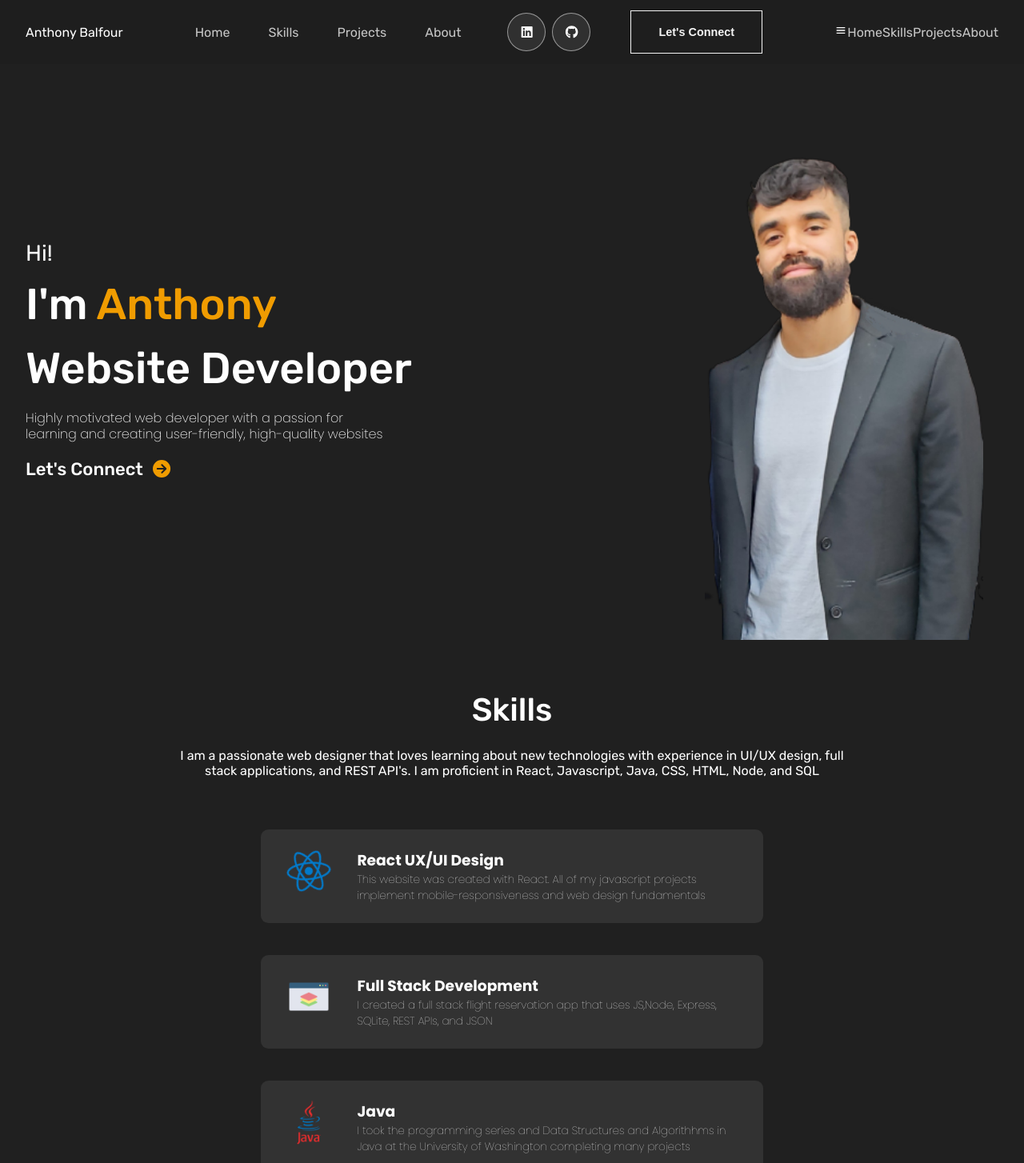
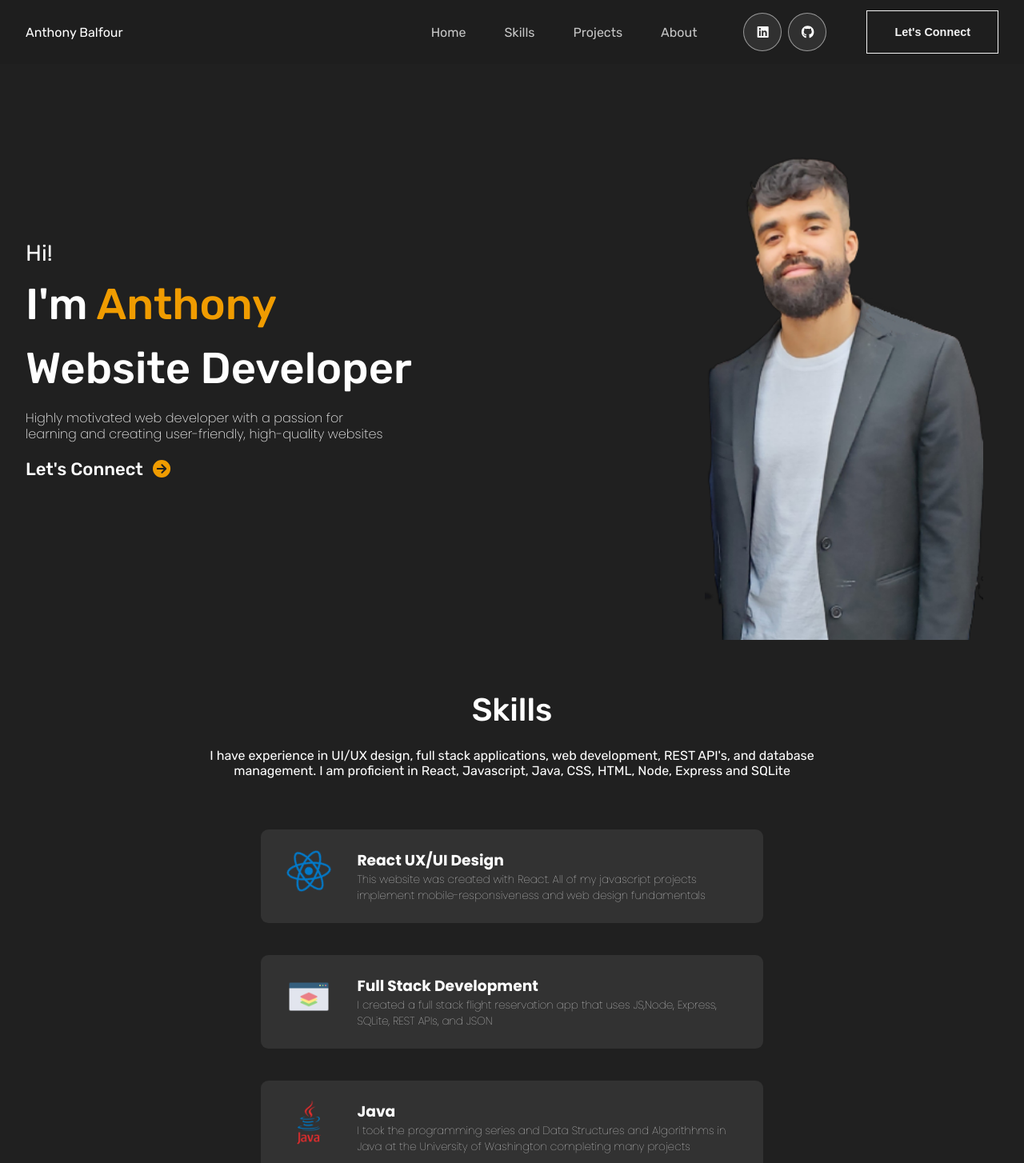
Before and after one commit to anthony-balfour/anthony-balfour.github.io, a React (Create React App) app: page / in a window 1280 px wide. Shown: the top 1454 px of the page at 80% size. Built offline with nearby package versions, Linux system fonts and the light colour scheme; a web font is replaced by a local one.

Commit message:
updating github email to properly show commits.

```diff
--- a/src/Sections/About/about.js
+++ b/src/Sections/About/about.js
@@ -14,9 +14,9 @@ const About = () => {
       <section id="about">
         <h2 className="about-title">Skills</h2>
         <p className="about-description">
-          I am a passionate web designer that loves learning about
-          new technologies with experience in UI/UX design, full stack applications, and REST API's.
-          I am proficient in React, Javascript, Java, CSS, HTML, Node, and SQL
+          I have experience in UI/UX design, full stack applications, web development, REST API's,
+          and database management.
+          I am proficient in React, Javascript, Java, CSS, HTML, Node, Express and SQLite
         </p>
 
         <section className="about-cards">
--- a/src/Sections/Navbar/navbar.css
+++ b/src/Sections/Navbar/navbar.css
@@ -139,4 +139,41 @@ It uses flexbox and a white coloring in conjuction with dark background */
 }
 
 .hamburger {
+  font-size: 2.5rem;
+  position: absolute;
+  top: 20px;
+  right: 20px;
 }
+
+.mobile-menu-open {
+  position: fixed;
+  inset: 0 0 0 70%;
+  background-color: rgba(50, 50, 50, 0.7);
+  backdrop-filter: blur(5px);
+  color: white;
+  transition: all 750ms;
+  z-index: 15;
+  transform: translateX(0%);
+}
+
+.mobile-menu-close {
+  transform: translateX(100%);
+}
+
+.mobile-menu {
+  display: flex;
+  flex-direction: column;
+  gap: 4rem;
+  font-size: 2rem;
+  opacity: 0.75;
+  padding: 2rem 2rem;
+  padding-top: 6rem;
+  position: relative;
+}
+
+.mobile-close-x {
+  position: absolute;
+  top: 20px;
+  right: 20px;
+  font-size: 2.5rem;
+}
--- a/src/Sections/Navbar/navbar.js
+++ b/src/Sections/Navbar/navbar.js
@@ -6,6 +6,7 @@
  */
 
 import React from 'react'
+import {useState} from 'react';
 import './navbar.css'
 
 // Font Awesome imports
@@ -15,11 +16,19 @@ import { faGithub } from '@fortawesome/free-brands-svg-icons';
 
 // Using React Icons package
 import  { BiMenu } from "react-icons/bi";
+import { AiOutlineClose } from "react-icons/ai";
 
 // Link is used for SPA smooth scrolling and has different utility than Link with React Router
 import { Link } from 'react-scroll';
 
 const Navbar = () => {
+
+  const [showMenu, setShowMenu] = useState(false);
+
+  function changeMenu() {
+    setShowMenu(!showMenu);
+  }
+
   return (
     <nav id="navbar">
       <p>Anthony Balfour</p>
@@ -40,13 +49,17 @@ const Navbar = () => {
         </section>
         <Link to="contact" smooth={true} duration={600}><button>Let's Connect</button></Link>
       </section>
-      <section className="mobile-menu">
-          <BiMenu className="hamburger"/>
-          <Link activeClass="active-link" spy={true} className="desktop-menu-link" to="intro" smooth="true" duration={500}>Home</Link>
-          <Link activeClass="active-link" className="desktop-menu-link" to="about" spy={true} smooth = {true} duration = {500} offset={-50}>Skills</Link>
-          <Link activeClass="active-link" className="desktop-menu-link" to="projects" spy={true} smooth={true} duration ={600} offset={-100}>Projects</Link>
-          <Link activeClass="active-link" className="desktop-menu-link" spy={true}>About</Link>
-        </section>
+      {/* <BiMenu className="hamburger" onClick={changeMenu}/>
+      <section className={showMenu ? "mobile-menu-close" : "mobile-menu-open"}>
+        <div className="mobile-menu">
+          <AiOutlineClose className="mobile-close-x" onClick={changeMenu} />
+          <Link  className="mobile-menu-link" spy={true} to="intro" smooth="true" duration={500} >Home</Link>
+          <Link  className="mobile-menu-link" to="about" spy={true} smooth = {true} duration = {500} offset={-50}>Skills</Link>
+          <Link  className="mobile-menu-link" to="projects" spy={true} smooth={true} duration ={600} offset={-100}>Projects</Link>
+          <Link  className="mobile-menu-link" spy={true}>About</Link>
+          <Link  className="mobile-menu-link" spy={true} to="contact" smooth={true} duration ={600}>Contact</Link>
+        </div>
+      </section> */}
     </nav>
   )
 }
```
